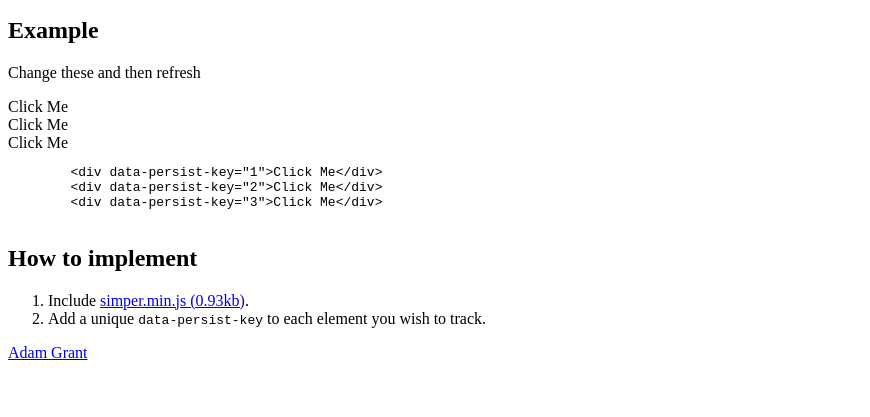
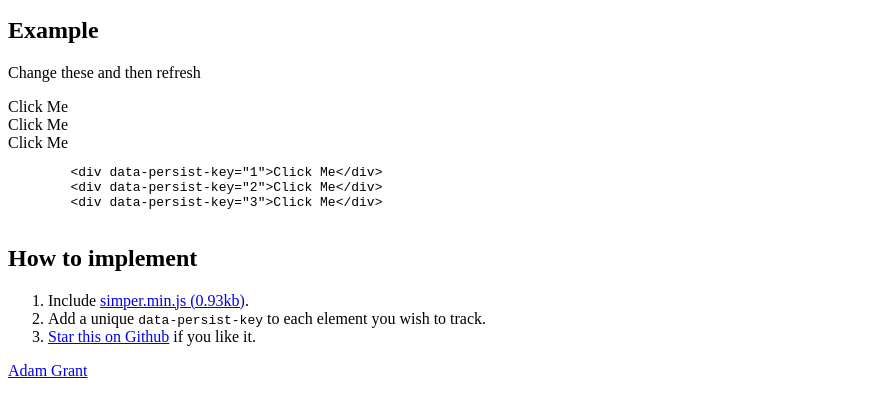
Before and after one commit to adamjgrant/Simper, a plain HTML site: page index.html in a window 1280 px wide. Shown: the part 101-518 px from the top of the page, without its empty margins (0-870 px from the left). Drawn offline with Linux system fonts and the light colour scheme.

Commit message:
Adding link to github

```diff
--- a/index.html
+++ b/index.html
@@ -25,6 +25,7 @@
     <ol>
       <li>Include <a href="https://github.com/adamjgrant/Simper/releases/tag/1.0.0">simper.min.js (0.93kb)</a>.</li>
       <li>Add a unique <code>data-persist-key</code> to each element you wish to track.</li>
+      <li><a href="https://github.com/adamjgrant/Simper">Star this on Github</a> if you like it.</a>
     </ol>
     <footer>
       <p><a href="http://twitter.com/nicegoingadam">Adam Grant</a></p>
```
